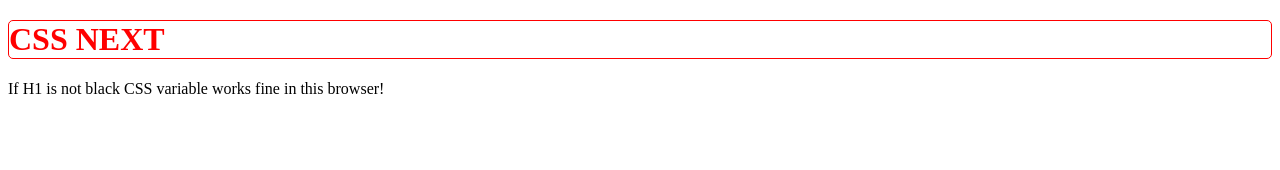
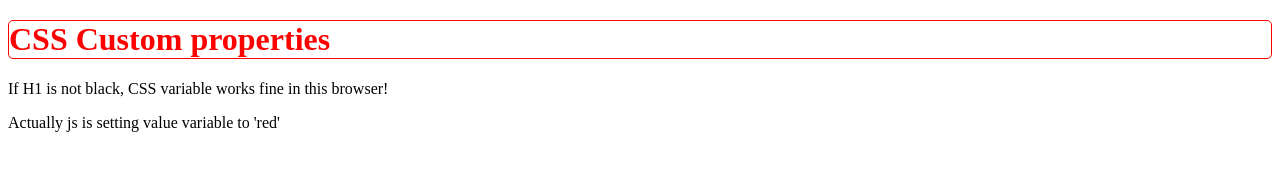
Before and after one commit to Violo/CSS-Next, a website: page index.html in a window 1280 px wide. Drawn offline with Linux system fonts and the light colour scheme.

Commit message:
cosmetics

```diff
--- a/index.html
+++ b/index.html
@@ -1,7 +1,7 @@
 <!DOCTYPE html>
 <html lang="en">
   <head>
-    <title>CSS NEXT</title>
+    <title>CSS NEXT Post Processor</title>
     <meta charset="utf-8" />
     <meta http-equiv="X-UA-Compatible" content="IE=edge" />
     <meta name="viewport" content="width=device-width, initial-scale=1.0, maximum-scale=1.0, user-scalable=no" />
@@ -9,7 +9,8 @@
     <script type="text/javascript" src="js/script.js"></script>
   </head>
   <body>
-    <h1>CSS NEXT</h1>
-    <p>If H1 is not black CSS variable works fine in this browser!</p>
+    <h1>CSS Custom properties</h1>
+    <p>If H1 is not black, CSS variable works fine in this browser!</p>
+    <p>Actually js is setting value variable to 'red'</p>
   </body>
 </html>
```
